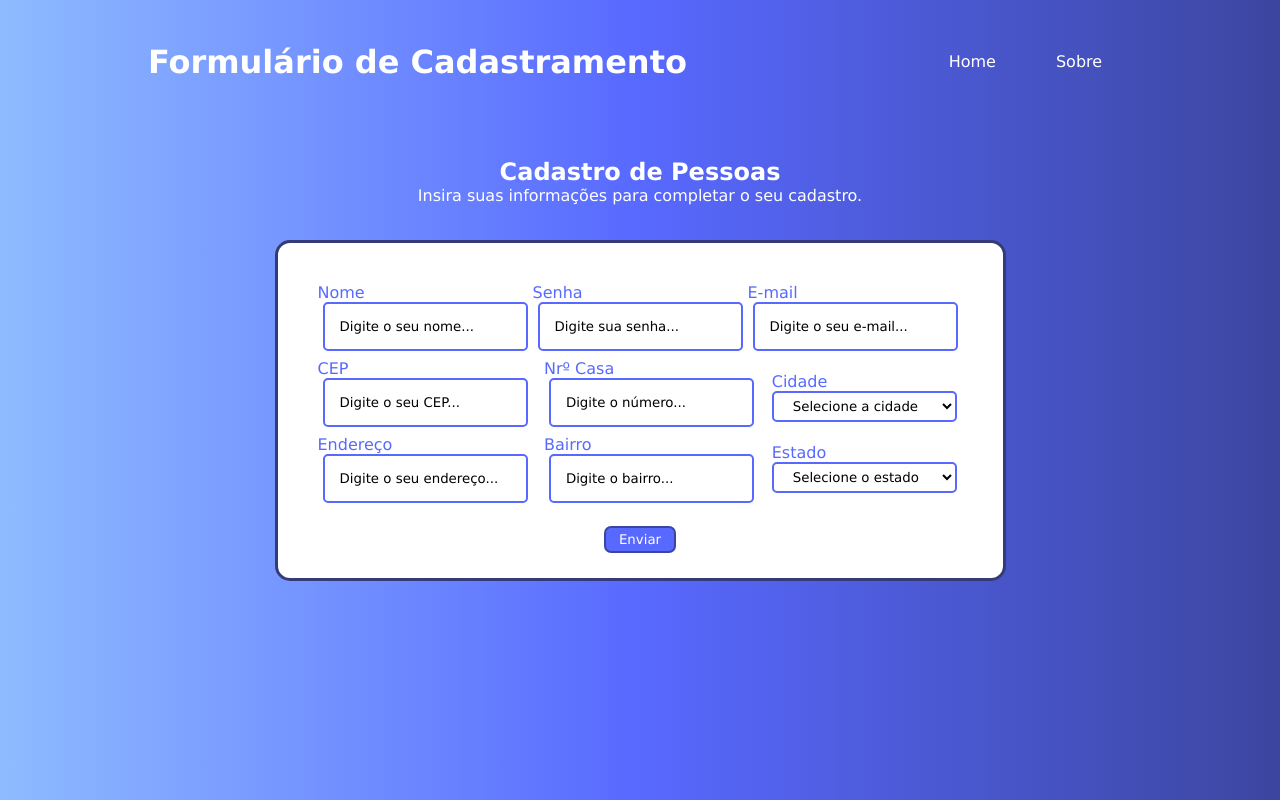
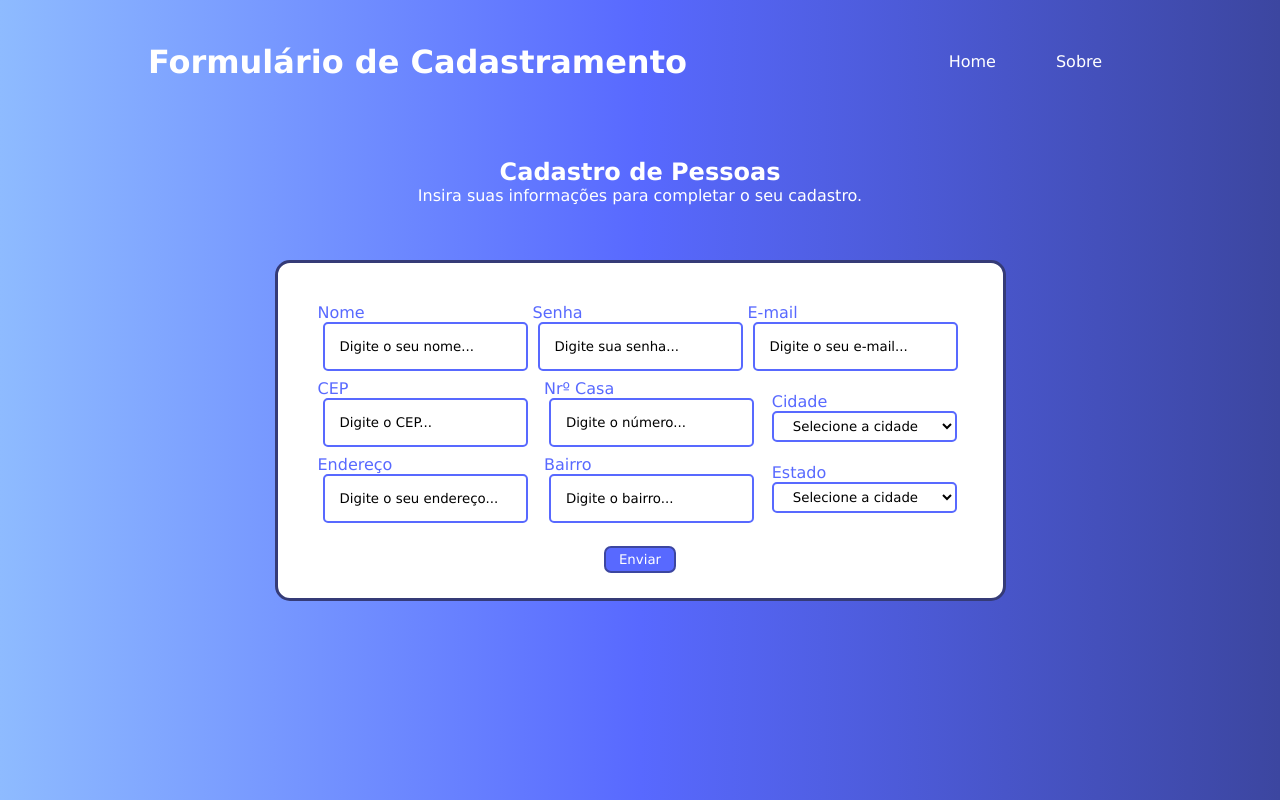
Before and after one commit to matheusviniciusga/formularioReact, a React (Vite) app: page / in a window 1280 px wide. Built offline with nearby package versions, Linux system fonts and the light colour scheme.

Commit message:
CEP e Span concluido

```diff
--- a/package.json
+++ b/package.json
@@ -12,7 +12,8 @@
   "dependencies": {
     "axios": "^1.6.8",
     "react": "^18.2.0",
-    "react-dom": "^18.2.0"
+    "react-dom": "^18.2.0",
+    "react-hook-form": "^7.51.3"
   },
   "devDependencies": {
     "@types/react": "^18.2.66",
--- a/src/componentes/Formulario.jsx
+++ b/src/componentes/Formulario.jsx
@@ -1,33 +1,57 @@
 import 'https://code.jquery.com/jquery-3.7.1.min.js'
 import 'https://cdnjs.cloudflare.com/ajax/libs/jquery.mask/1.14.16/jquery.mask.js'
 import { useEffect, useState } from 'react'
-import ValidCep from './ValidCep';
+import { useForm } from 'react-hook-form';
+//import ValidCep from './ValidCep';
 
 function Formulario() {
-    const estados = [
-        'AC', 'AL', 'AP', 'AM', 'BA', 'CE', 'DF',
-        'ES', 'GO', 'MA', 'MT', 'MS', 'MG',
-        'PA', 'PB', 'PR', 'PE', 'PI', 'RJ', 'RN',
-        'RS', 'RO', 'RR', 'SC', 'SP', 'SE', 'TO'
-    ];
-
-    const cidades = [
-        'Rio Branco', 'Maceió', 'Macapá', 'Manaus', 'Salvador', 'Fortaleza', 'Brasília',
-        'Vitória', 'Goiânia', 'São Luís', 'Cuiabá', 'Campo Grande', 'Belo Horizonte',
-        'Belém', 'João Pessoa', 'Curitiba', 'Recife', 'Teresina', 'Rio de Janeiro', 'Natal',
-        'Porto Alegre', 'Porto Velho', 'Boa Vista', 'Florianópolis', 'São Paulo', 'Aracaju', 'Palmas'
-    ];
-
     const [endereco, setEndereco] = useState({
-        rua: '',
-        bairro: '',
         cidade: '',
         estado: ''
     });
 
-    const handleAddressChange = (address) => {
-        setEndereco(address);
-    };
+    const [erroCep, setErroCep] = useState(false);
+    const [mensagemErro, setMensagemErro] = useState('');
+
+    const {register, handleSubmit, setValue, setFocus} = useForm();
+
+    const onSubmit = (e) => {
+        console.log(e);
+    }
+
+    const checkCep = (e) => {
+        const cep = e.target.value;
+        console.log(cep);
+        if (cep.trim() === '') {
+            setValue('endereco', '');
+            setValue('bairro', '');
+            setValue('cidade', '');
+            setValue('estado', '');
+            setEndereco({ cidade: '', estado: '' });
+            setMensagemErro('');
+            return;
+        }
+        fetch(`https://viacep.com.br/ws/${cep}/json/`)
+        .then(res => res.json())
+        .then(data => {
+            if (data.erro) {
+                setMensagemErro('CEP inválido. Por favor, insira um CEP válido.');
+                return;
+            }
+            console.log(data);
+            setValue('endereco', data.logradouro);
+            setValue('bairro', data.bairro);
+            setValue('cidade', data.localidade);
+            setValue('estado', data.uf);
+            setEndereco({ cidade: data.localidade, estado: data.uf });
+            setMensagemErro('');
+            setFocus('nrResi');
+        })
+        .catch(error => {
+            console.error('Erro ao buscar CEP:', error);
+            setErroCep(true);
+        });
+    }
 
     useEffect(() => {
         $('#cep').mask('00000-000');
@@ -41,62 +65,58 @@ function Formulario() {
                     <p>Insira suas informações para completar o seu cadastro.</p>
                 </div>
 
-                <span id="mensagem"></span>
+                <span id="mensagem">{mensagemErro}</span>
 
                 <div className="conteudoForm">
-                    <form className="formulario">
+                    <form className="formulario" onSubmit={handleSubmit(onSubmit)}>
                         <div className="campo1">
                             <div className="campoInput">
                                 <label htmlFor="name">Nome</label>
-                                <input id="name" type="text" placeholder="Digite o seu nome..." required/>
+                                <input id="name" type="text" placeholder="Digite o seu nome..." {...register("nome")} required/>
                             </div>
                             <div className="campoInput">
                                 <label htmlFor="password">Senha</label>
-                                <input id="password" type="text" placeholder="Digite sua senha..." required/>
+                                <input id="password" type="password" placeholder="Digite sua senha..." {...register("senha")} required/>
                             </div>
                             <div className="campoInput">
                                 <label htmlFor="email">E-mail</label>
-                                <input id="email" type="email" placeholder="Digite o seu e-mail..." required/>
+                                <input id="email" type="email" placeholder="Digite o seu e-mail..." {...register("email")} required/>
                             </div>
                         </div>
                         <div className="campo2">
                             <div className="subCampo1">
                                 <div className="campoInput">
                                     <label htmlFor="cep">CEP</label>
-                                    <ValidCep onAddressChange={handleAddressChange} />
+                                    <input id="cep" type="text" placeholder="Digite o CEP..." {...register("cep")} onBlur={checkCep} />
                                 </div>
                                 <div className="campoInput">
                                     <label htmlFor="endereco">Endereço</label>
-                                    <input id="endereco" type="text" placeholder="Digite o seu endereço..." value={endereco.rua}/>
+                                    <input id="endereco" type="text" placeholder="Digite o seu endereço..." {...register("endereco")} value={endereco.rua}/>
                                 </div>
                             </div>
                             <div className="subCampo2">
                                 <div className="campoInput">
                                     <label htmlFor="nrResi">Nrº Casa</label>
-                                    <input id="nrResi" type="number" placeholder="Digite o número..."/>
+                                    <input id="nrResi" type="number" placeholder="Digite o número..." {...register("nrResi")}/>
                                 </div>
                                 <div className="campoInput">
                                     <label htmlFor="bairro">Bairro</label>
-                                    <input id="bairro" type="text" placeholder="Digite o bairro..." value={endereco.bairro}/>
+                                    <input id="bairro" type="text" placeholder="Digite o bairro..." {...register("bairro")}/>
                                 </div>
                             </div>
                             <div className="subCampo3">
                                 <div className="campoSelect">
                                     <label htmlFor="cidade">Cidade </label>
-                                    <select name="cidade" id="cidade" value={endereco.cidade} onChange={(e) => setEndereco({ ...endereco, cidade: e.target.value })}>
+                                    <select name="cidade" id="cidade" onChange={(e) => setValue("cidade", e.target.value)} value={endereco.cidade}>
                                         <option value="">Selecione a cidade</option>
-                                        {cidades.map((cidade, index) => (
-                                            <option key={index} value={cidade}>{cidade}</option>
-                                        ))}
+                                        {endereco.cidade && <option value={endereco.cidade}>{endereco.cidade}</option>}
                                     </select>
                                 </div>
                                 <div className="campoSelect">
                                     <label htmlFor="estado">Estado </label>
-                                    <select name="estado" id="estado" value={endereco.estado} onChange={(e) => setEndereco({ ...endereco, estado: e.target.value })}>
-                                    <option value="">Selecione o estado</option>
-                                        {estados.map((estado, index) => (
-                                            <option key={index} value={estado}>{estado}</option>
-                                        ))}
+                                    <select name="estado" id="estado" onChange={(e) => setValue("estado", e.target.value)} value={endereco.estado}>
+                                        <option value="">Selecione a cidade</option>
+                                        {endereco.estado && <option value={endereco.estado}>{endereco.estado}</option>}
                                     </select>
                                 </div>
                             </div>
--- a/src/index.css
+++ b/src/index.css
@@ -126,6 +126,14 @@ form input:focus {
     background-color: #5869ff;
 }
 
+/*-----Span-----*/
+#mensagem {
+    display: flex;
+    margin: 20px 0;
+    justify-content: space-around;
+    align-items: center;
+}
+
 /*-----Botão de cadastro-----*/
 .divBotao {
     margin-top: 15px;
```
Also changed, not shown: 1 other file (tests, documents, lock files or other folders).
